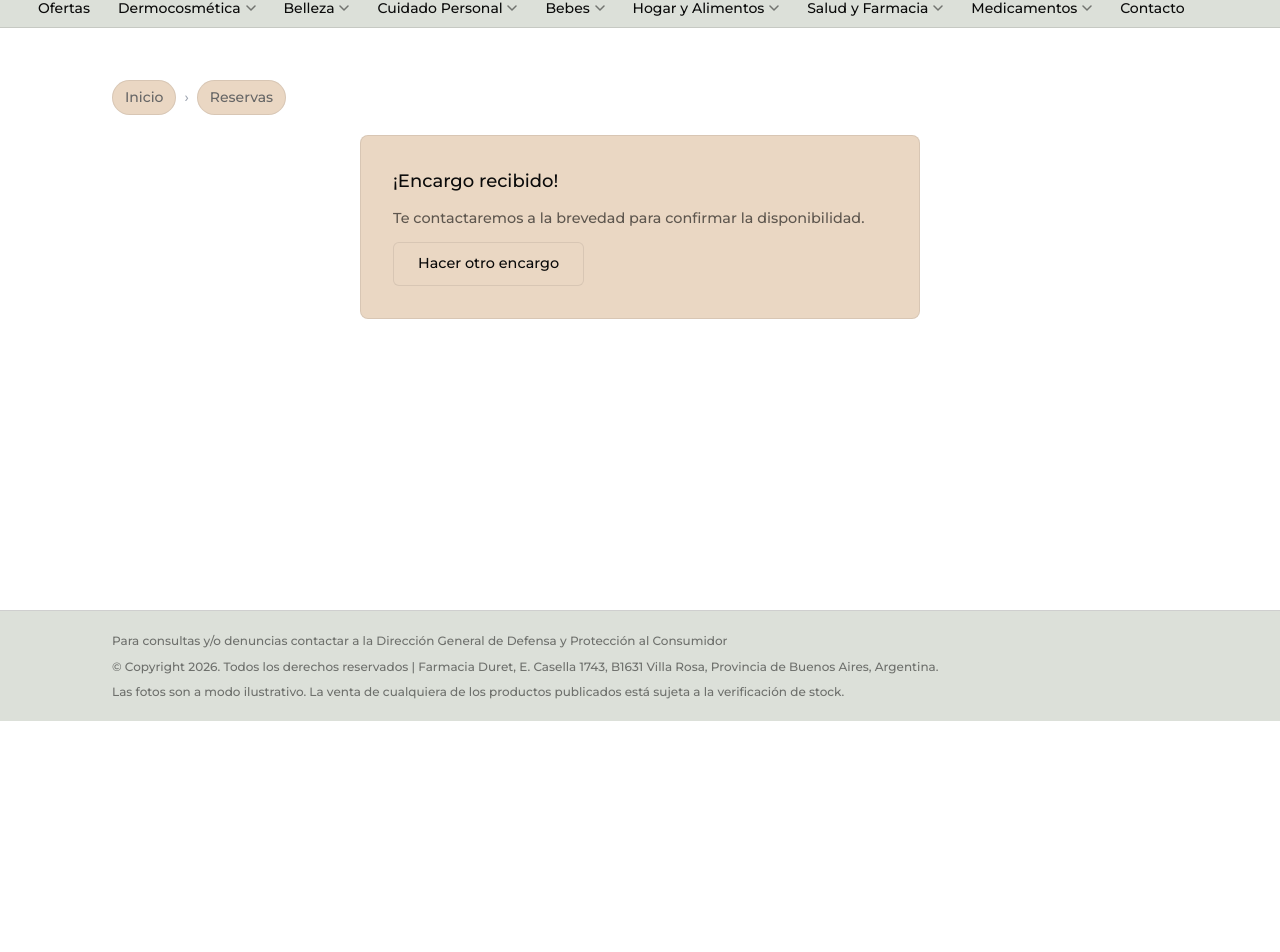
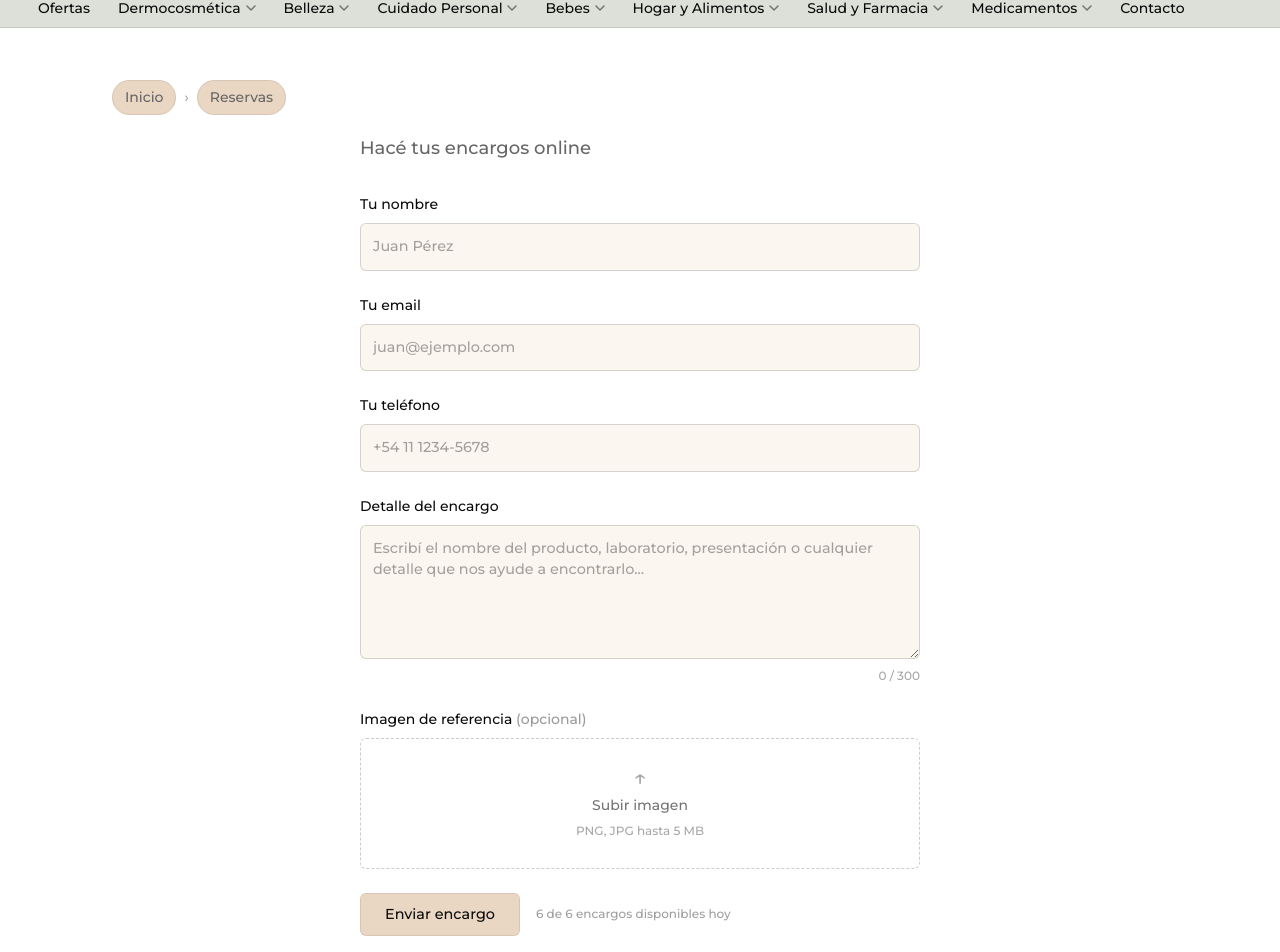
Before and after one commit to luciapuccini/farmacia_duret, a Next.js app: page /reservas in a window 1280 px wide. Shown: the part 79-1031 px from the top of the page. Before the commit the page ends 800 px from the top, so only its background shows below. Built offline with nearby package versions, Linux system fonts and the light colour scheme.

Commit message:
fix state force

```diff
--- a/src/app/reservas/page.tsx
+++ b/src/app/reservas/page.tsx
@@ -37,7 +37,7 @@ type Status = "idle" | "submitting" | "success" | "error";
 export default function ReservasPage() {
 	const [charCount, setCharCount] = useState(0);
 	const [fileName, setFileName] = useState<string | null>(null);
-	const [status, setStatus] = useState<Status>("success");
+	const [status, setStatus] = useState<Status>("idle");
 	const [submissionCount, setSubmissionCount] = useState(() => getCount());
 
 	const remaining = MAX_PER_DAY - submissionCount;
```
